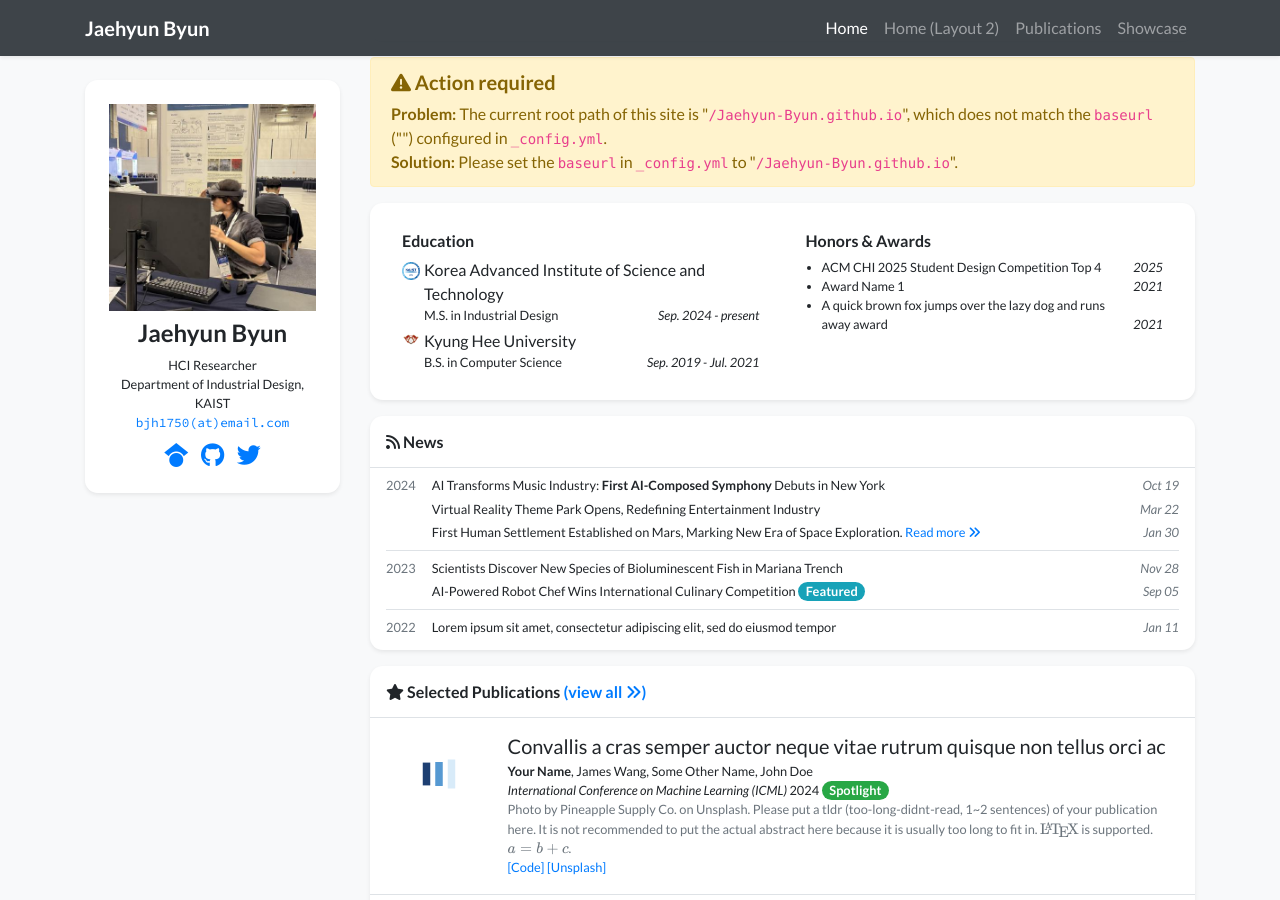
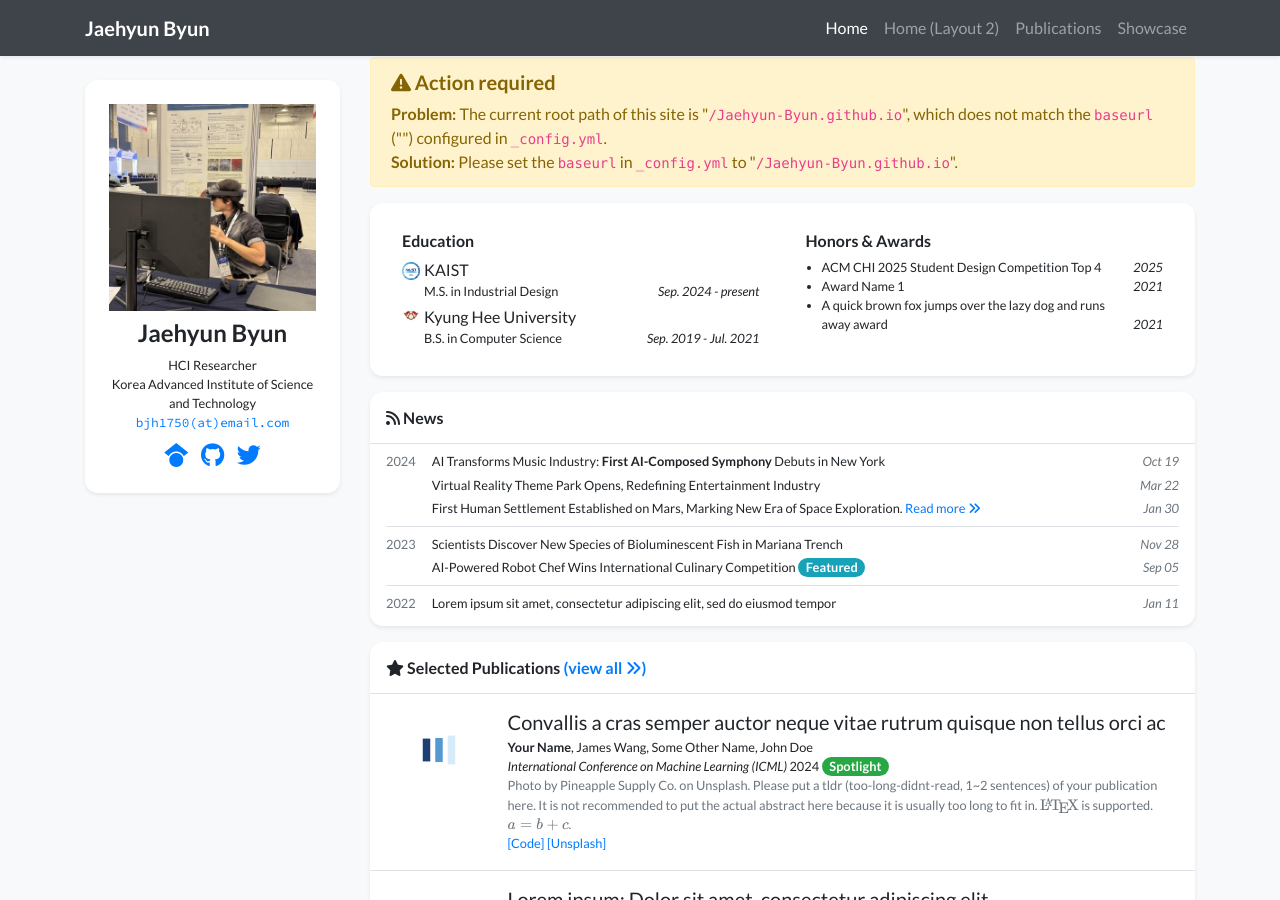
Before and after one commit to Jaehyun-Byun/Jaehyun-Byun.github.io, a Jekyll site: the page built from index.html, in a window 1280 px wide and 900 px high, scrolled down 329 px. Built offline with Jekyll 4.4.1, drawn with Linux system fonts in a browser that asks for light colours; nearby versions of some CDN libraries; a style sheet for code colours, icons or effects is not loaded.

Commit message:
Update profile.yml

```diff
--- a/_data/profile.yml
+++ b/_data/profile.yml
@@ -4,7 +4,7 @@ navbar_name: "Jaehyun Byun"
 
 positions:
 - name: HCI Researcher
-- name: Department of Industrial Design, KAIST
+- name: Korea Advanced Institute of Science and Technology
   logo: /assets/images/badges/kaist_logo.png  # Logo is optional
 
 
@@ -35,7 +35,7 @@ portrait_caption: >-
   Photo by Manja Vitolic on Unsplash (this caption is optional, comment it out to disable).
 
 education:
-- name: Korea Advanced Institute of Science and Technology
+- name: KAIST
   logo: /assets/images/badges/kaist_logo.png
   position: >-
     M.S. in Industrial Design
```
